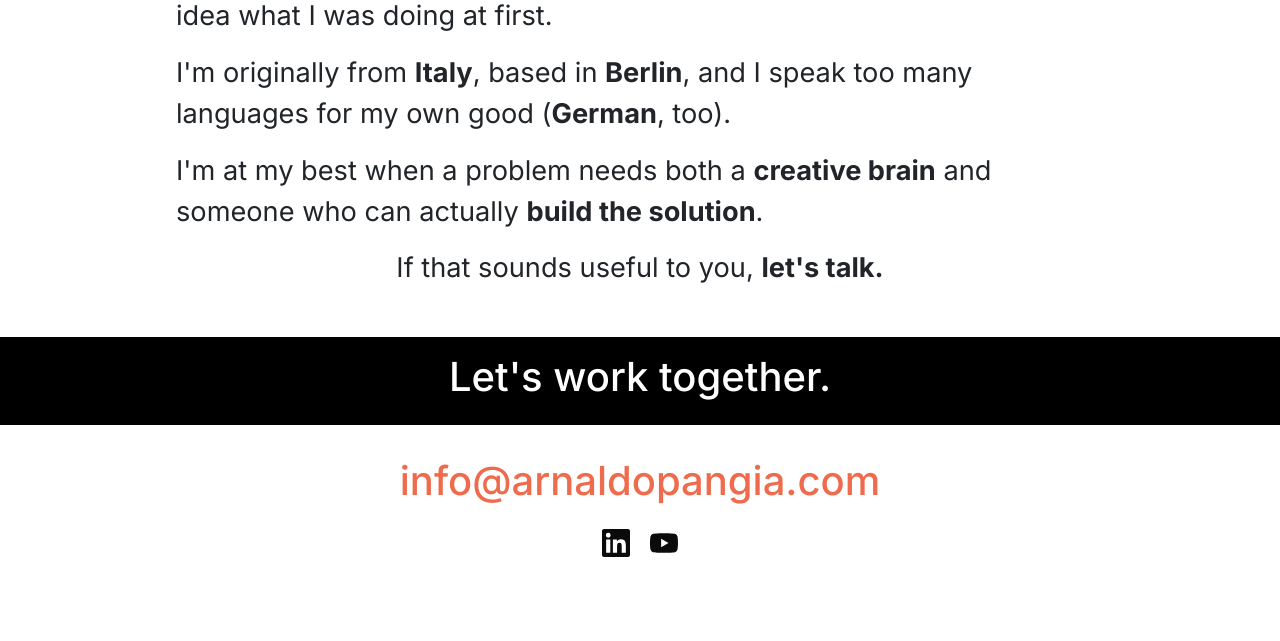
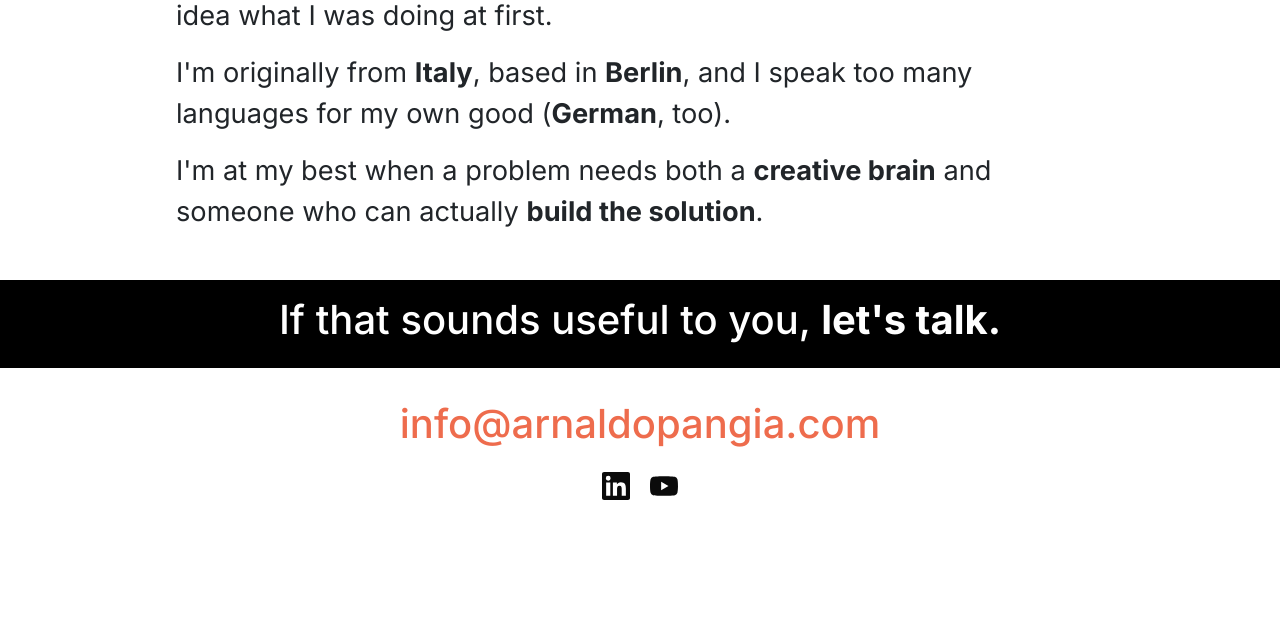
Before and after one commit to paranoid-gland/PythonSitar, a Flask app: page / in a window 1280 px wide. Shown: the part 1016-1657 px from the top of the page. Run offline with Flask 3, Linux system fonts and the light colour scheme.

Commit message:
Merge closing line into CTA banner on homepage
Move "If that sounds useful to you, let's talk." from the bio paragraph
into the dark-divider CTA heading, replacing "Let's work together." —
removes the duplicate and gives the phrase more visual weight.

Co-Authored-By: Claude Sonnet 4.6 <noreply@anthropic.com>

```diff
--- a/templates/index.html
+++ b/templates/index.html
@@ -23,10 +23,9 @@
     <p>Before that, ten years making <strong>videos and courses</strong> for an <a href="https://www.youtube.com/@barbaroffa" target="_blank" rel="noopener"><strong>Italian audience of 100K+</strong></a> with a small team of volunteers, no budget, and no idea what I was doing at first.</p>
     <p>I'm originally from <strong>Italy</strong>, based in <strong>Berlin</strong>, and I speak too many languages for my own good (<strong>German</strong>, too).</p>
     <p>I'm at my best when a problem needs both a <strong>creative brain</strong> and someone who can actually <strong>build the solution</strong>.</p>
-    <p>If that sounds useful to you, <strong>let's talk.</strong></p>
   </div>
 <section class="dark-divider-medium">
-        <h1>Let's work together.</h1>
+        <h1>If that sounds useful to you, <strong>let's talk.</strong></h1>
 </section>
 <div id="contacts" class="contacts">
   <h1><a href="mailto:info@arnaldopangia.com">info@arnaldopangia.com</a></h1>
```
